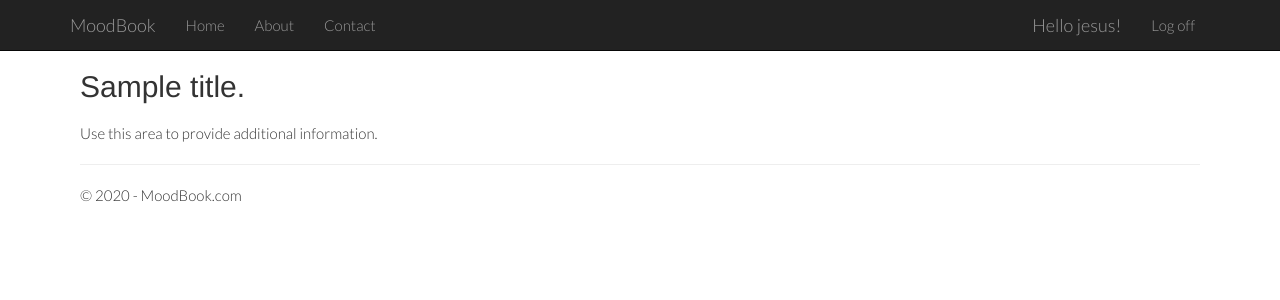
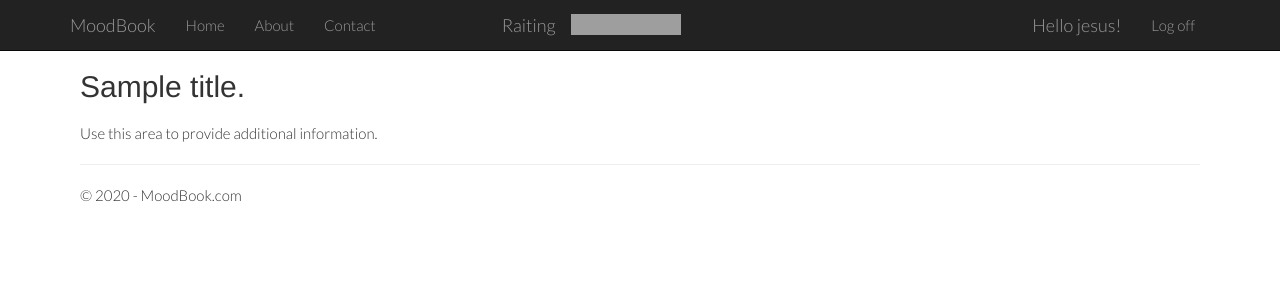
Before and after one commit to NickyLebedev/MoodBook, a Django app: template MoodBook/app/templates/app/about.html in a window 1280 px wide. Shown: the top 300 px of the page. Run offline with Django 3.2, Linux system fonts and the light colour scheme; a user stored in the database is signed in; tables that the repository leaves empty hold one stand-in row (values such as "Sample post"); the template is opened without the code that fills it: most values are stand-ins (such as "Sample title", 1, 10 or a date in 2020); some libraries are stand-ins or nearby versions; grey boxes are pictures that could not be loaded.

Commit message:
[MB-1] Add raiting system base

```diff
--- a/MoodBook/app/admin.py
+++ b/MoodBook/app/admin.py
@@ -1,7 +1,8 @@
 from django.contrib import admin
-from .models import Record, EmotionList, Mood, DoctorUsers
+from .models import Record, EmotionList, Mood, DoctorUsers, UserDetails
 
 admin.site.register(Record)
 admin.site.register(EmotionList)
 admin.site.register(Mood)
 admin.site.register(DoctorUsers)
+admin.site.register(UserDetails)
--- a/MoodBook/app/static/app/content/site.css
+++ b/MoodBook/app/static/app/content/site.css
@@ -80,3 +80,38 @@ input[type="checkbox"].input-validation-error {
 #sidebar ul {
     list-style: none;
 }
+
+.star-ratings-sprite {
+  background: url("images/star-rating-sprite.png") repeat-x;
+  font-size: 0;
+  height: 21px;
+  line-height: 0;
+  overflow: hidden;
+  text-indent: -999em;
+  width: 110px;
+  margin: 0 auto;
+}
+
+.star-ratings-sprite-rating {
+    background: url("images/star-rating-sprite.png") repeat-x;
+    background-position: 0 100%;
+    float: left;
+    height: 21px;
+    display:block;
+}
+
+.star-pos {
+    margin-top: 8%;
+}
+
+.raiting {
+    margin-left: 10%;
+}
+
+.sidebar-star {
+    float: left;
+}
+
+.sidebar-doctor {
+    padding-bottom: 15px;
+}
--- a/MoodBook/app/templates/app/loginpartial.html
+++ b/MoodBook/app/templates/app/loginpartial.html
@@ -1,4 +1,10 @@
 {% if user.is_authenticated %}
+<div class="navbar-nav raiting">
+    <span class="navbar-brand">Raiting</span>
+    <div class="star-ratings-sprite star-pos">
+        <span style="width:52%" class="star-ratings-sprite-rating"></span>
+    </div>
+</div>
 <form id="logoutForm" action="/logout" method="post" class="navbar-right">
     {% csrf_token %}
     <ul class="nav navbar-nav navbar-right">
```
Also changed, not shown: MoodBook/app/models.py (+4 -4 lines), MoodBook/app/templates/app/user.html (+6 -2 lines), MoodBook/db.sqlite3, 1 other file.
